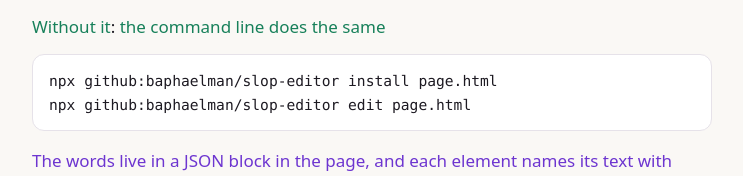
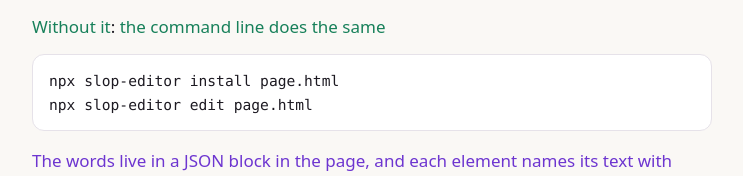
Before and after one commit to baphaelman/slop-editor, a website: page index.html in a window 1280 px wide. Shown: the part 2092-2268 px from the top of the page, without its empty margins (268-1011 px from the left). Drawn offline with Linux system fonts and the light colour scheme; no server answers.

Commit message:
Back to `npx slop-editor`: it's on npm
Co-Authored-By: Claude Opus 5.5 <noreply@anthropic.com>

```diff
--- a/index.html
+++ b/index.html
@@ -143,8 +143,8 @@
 /plugin marketplace add baphaelman/slop-editor
 /plugin install slop-editor@slop-editor</pre>
     <p data-slop="install.p2"></p>
-<pre>npx github:baphaelman/slop-editor install page.html
-npx github:baphaelman/slop-editor edit page.html</pre>
+<pre>npx slop-editor install page.html
+npx slop-editor edit page.html</pre>
     <p data-slop="install.p3"></p>
 <pre><span class="c">&lt;!-- in the page --&gt;</span>
 &lt;p data-slop="intro.p1"&gt;&lt;/p&gt;
```
Also changed, not shown: skills/slop-editor/SKILL.md (+1 -1 lines), README.md.
